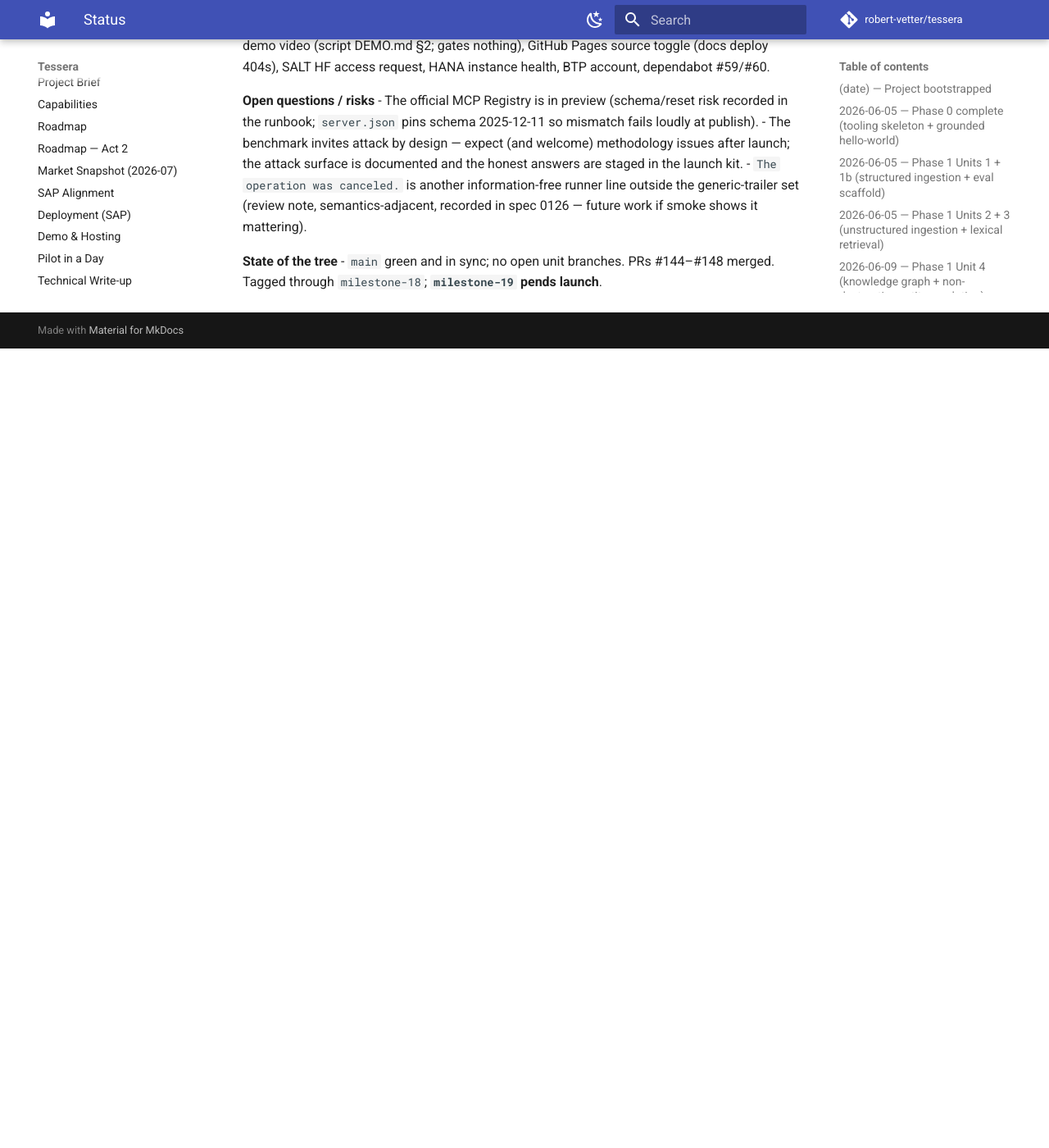
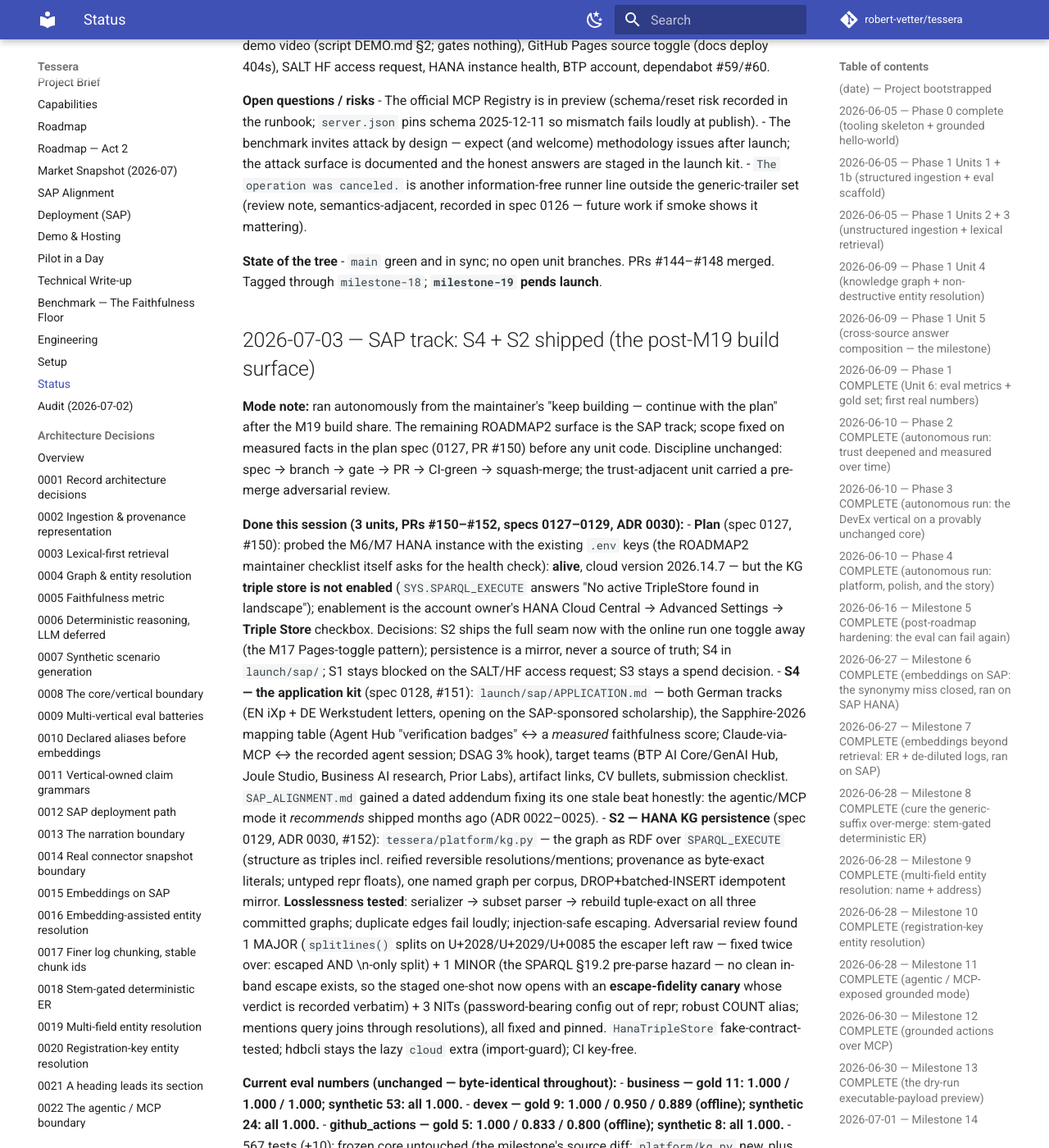
Before and after one commit to robert-vetter/tessera, an MkDocs documentation site: the page built from docs/STATUS.md, in a window 1280 px wide and 1400 px high, scrolled down 45885 px. Shown: the whole window at 82% size. Built offline with MkDocs 1.6.1 and Material for MkDocs 9.7.7, drawn with Linux system fonts in a browser that asks for light colours; comment, search, counter and statistics services are not loaded; before the commit the page ends 46310 px from its top, so only the background shows below that; some of the changed text lies outside the part shown.

Commit message:
docs: wrap the SAP-track session — CHANGELOG + STATUS (specs 0127–0129) (#153)
S4 application kit + S2 HANA KG persistence shipped; S1/S3 recorded as
blocked/spend; the online KG run pends the maintainer's Triple Store
toggle (runbook + staged one-shot ready). Frozen core untouched; six
eval lines byte-identical; 567 tests.

Co-authored-by: Claude Fable 5 <noreply@anthropic.com>

```diff
--- a/docs/STATUS.md
+++ b/docs/STATUS.md
@@ -2291,3 +2291,87 @@ met, not when the code is).
 **State of the tree**
 - `main` green and in sync; no open unit branches. PRs #144–#148 merged.
   Tagged through `milestone-18`; **`milestone-19` pends launch**.
+
+## 2026-07-03 — SAP track: S4 + S2 shipped (the post-M19 build surface)
+
+**Mode note:** ran autonomously from the maintainer's "keep building —
+continue with the plan" after the M19 build share. The remaining ROADMAP2
+surface is the SAP track; scope fixed on measured facts in the plan spec
+(0127, PR #150) before any unit code. Discipline unchanged: spec → branch
+→ gate → PR → CI-green → squash-merge; the trust-adjacent unit carried a
+pre-merge adversarial review.
+
+**Done this session (3 units, PRs #150–#152, specs 0127–0129, ADR 0030):**
+- **Plan** (spec 0127, #150): probed the M6/M7 HANA instance with the
+  existing `.env` keys (the ROADMAP2 maintainer checklist itself asks for
+  the health check): **alive**, cloud version 2026.14.7 — but the KG
+  **triple store is not enabled** (`SYS.SPARQL_EXECUTE` answers "No
+  active TripleStore found in landscape"); enablement is the account
+  owner's HANA Cloud Central → Advanced Settings → **Triple Store**
+  checkbox. Decisions: S2 ships the full seam now with the online run
+  one toggle away (the M17 Pages-toggle pattern); persistence is a
+  mirror, never a source of truth; S4 in `launch/sap/`; S1 stays blocked
+  on the SALT/HF access request; S3 stays a spend decision.
+- **S4 — the application kit** (spec 0128, #151):
+  `launch/sap/APPLICATION.md` — both German tracks (EN iXp + DE
+  Werkstudent letters, opening on the SAP-sponsored
+  scholarship), the Sapphire-2026 mapping table (Agent Hub
+  "verification badges" ↔ a *measured* faithfulness score; Claude-via-MCP
+  ↔ the recorded agent session; DSAG 3% hook), target teams (BTP AI
+  Core/GenAI Hub, Joule Studio, Business AI research, Prior Labs),
+  artifact links, CV bullets, submission checklist. `SAP_ALIGNMENT.md`
+  gained a dated addendum fixing its one stale beat honestly: the
+  agentic/MCP mode it *recommends* shipped months ago (ADR 0022–0025).
+- **S2 — HANA KG persistence** (spec 0129, ADR 0030, #152):
+  `tessera/platform/kg.py` — the graph as RDF over `SPARQL_EXECUTE`
+  (structure as triples incl. reified reversible resolutions/mentions;
+  provenance as byte-exact literals; untyped repr floats), one named
+  graph per corpus, DROP+batched-INSERT idempotent mirror.
+  **Losslessness tested**: serializer → subset parser → rebuild
+  tuple-exact on all three committed graphs; duplicate edges fail
+  loudly; injection-safe escaping. Adversarial review found 1 MAJOR
+  (`splitlines()` splits on U+2028/U+2029/U+0085 the escaper left raw —
+  fixed twice over: escaped AND \n-only split) + 1 MINOR (the SPARQL
+  §19.2 pre-parse hazard — no clean in-band escape exists, so the staged
+  one-shot now opens with an **escape-fidelity canary** whose verdict is
+  recorded verbatim) + 3 NITs (password-bearing config out of repr;
+  robust COUNT alias; mentions query joins through resolutions), all
+  fixed and pinned. `HanaTripleStore` fake-contract-tested; hdbcli stays
+  the lazy `cloud` extra (import-guard); CI key-free.
+
+**Current eval numbers (unchanged — byte-identical throughout):**
+- **business — gold 11: 1.000 / 1.000 / 1.000; synthetic 53: all 1.000.**
+- **devex — gold 9: 1.000 / 0.950 / 0.889 (offline); synthetic 24: all 1.000.**
+- **github_actions — gold 5: 1.000 / 0.833 / 0.800 (offline); synthetic 8: all 1.000.**
+- 567 tests (+10); frozen core untouched (the milestone's source diff:
+  `platform/kg.py` new, plus the M19-session files).
+
+**Next — the maintainer's items:**
+1. **NEW — the Triple Store toggle** (~2 min, may restart the instance:
+   HANA Cloud Central → instance → Manage Configuration → Advanced
+   Settings → Triple Store), then
+   `uv run python scripts/persist_knowledge_graph.py` and paste its
+   record block (incl. the canary verdict) into DEPLOYMENT.md — that
+   turns "designed for SAP Knowledge Graph" into "ran on", beside the
+   recorded `VECTOR_EMBEDDING` closes.
+2. **M19 go-list unchanged:** registries runbook (2 decisions), launch
+   posts, outreach wave, Z Fellows date + rehearse (the first weekly
+   ship-update email is drafted in the session transcript), then tag
+   `milestone-19` + roll the CHANGELOG.
+3. Standing: SALT HF access request (gates S1 — the highest-credibility
+   remaining S-track item), demo video, Pages source toggle, BTP
+   (gates S3), dependabot #59/#133 (#60 closed).
+
+**Open questions / risks**
+- `result[2]` as `SPARQL_EXECUTE`'s response OUT parameter is
+  tutorial-verified, not yet live-verified (the probe errored before OUT
+  extraction, correctly — no TripleStore); the one-shot is the honest
+  first check and records whatever happens.
+- The KG engine is young (GA QRC1 2025); the escape-fidelity canary
+  exists precisely because store-side literal handling may diverge from
+  the spec reading.
+
+**State of the tree**
+- `main` green and in sync; no open unit branches. PRs #150–#152 merged.
+  Tags unchanged (through `milestone-18`; `milestone-19` pends launch;
+  the SAP track carries no tag).
```
Also changed, not shown: CHANGELOG.md (+34 -0 lines).
